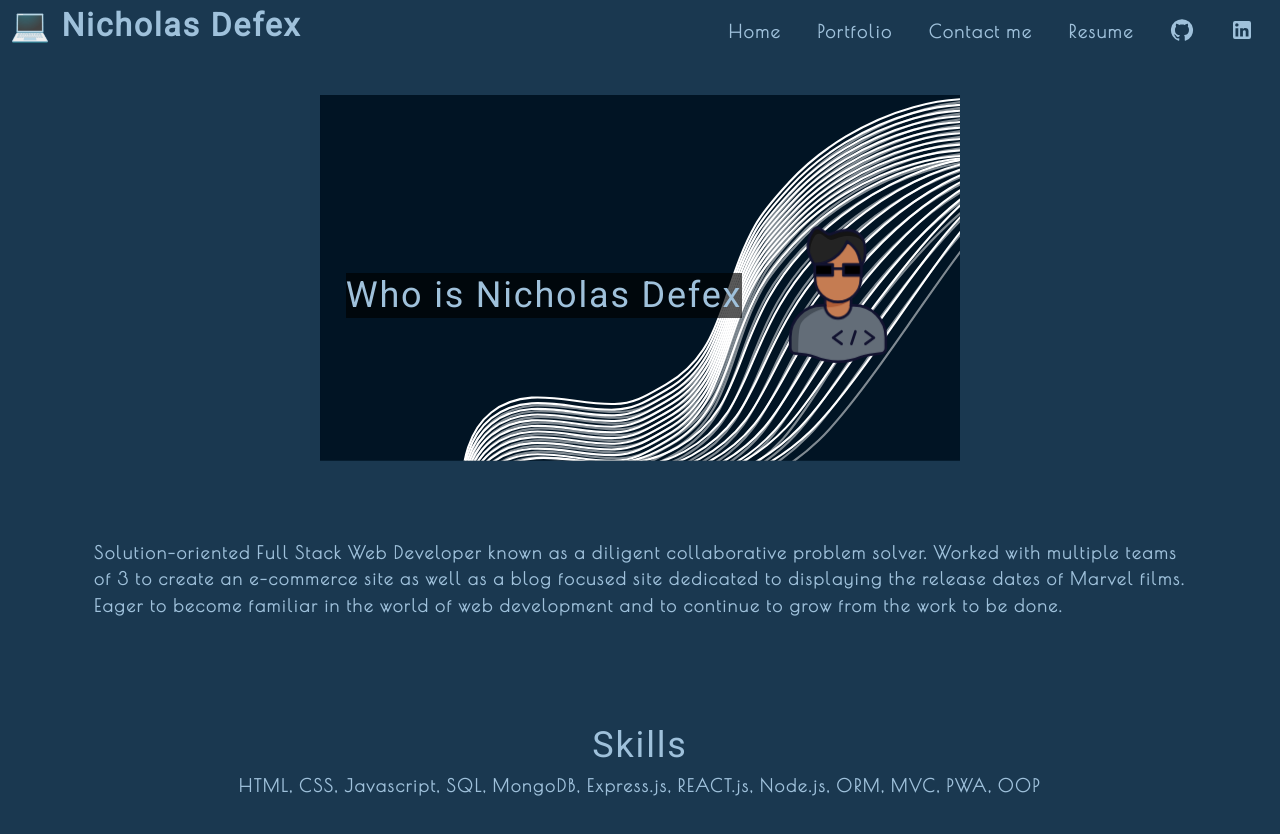
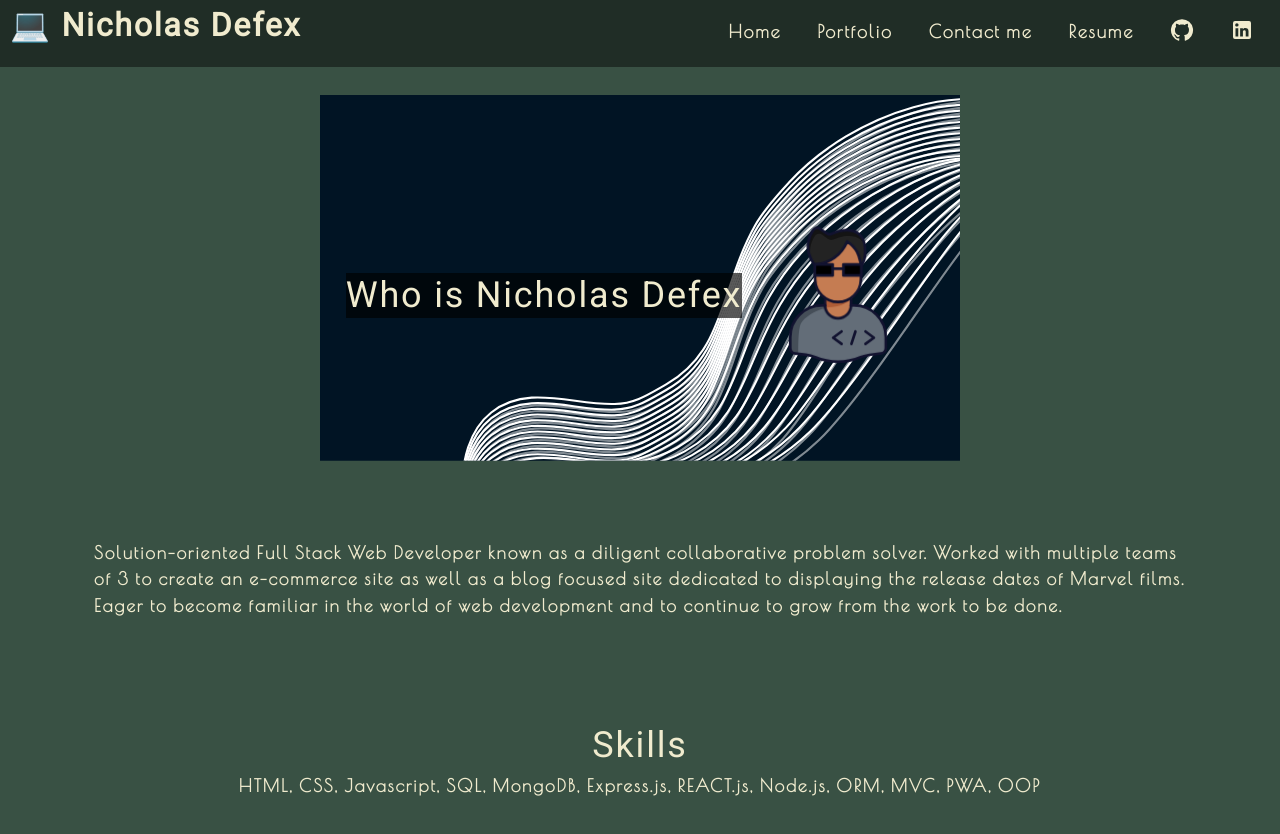
Before and after one commit to Ndefected15/Nicholas-Defex, a React (Create React App) app: page / in a window 1280 px wide. Shown: the top 834 px of the page. Built offline with nearby package versions, Linux system fonts and the light colour scheme.

Commit message:
redesigned style

```diff
--- a/src/components/Modal/Modal.css
+++ b/src/components/Modal/Modal.css
@@ -13,7 +13,7 @@
 }
 
 .modalContainer {
-	background: var(--darker);
+	background: #0e0e0ee3;
 	border-radius: 5px;
 	max-width: 100%;
 	margin: 50px auto;
--- a/src/components/Nav/Nav.css
+++ b/src/components/Nav/Nav.css
@@ -3,7 +3,7 @@
 }
 
 header {
-	background: var(--dark);
+	background: var(--darker);
 	position: sticky;
 	top: 0px;
 	z-index: 100;
--- a/src/index.css
+++ b/src/index.css
@@ -5,12 +5,12 @@ main {
 }
 
 :root {
-	--primary: #9fc1db;
-	--secondary: #e5e5e5;
-	--tertiary: #7b7b7b;
-	--light: #9fc1db;
-	--dark: #1a3850;
-	--darker: #1a3850;
+	--primary: #4e6c50;
+	--secondary: #4e6c50;
+	--tertiary: #aa8b56;
+	--light: #f0ebce;
+	--dark: #395144;
+	--darker: #202d26;
 	--error: rgb(228, 46, 1);
 	--spacing-one: calc(1rem * 0.5);
 	--spacing-two: calc(1rem);
```
